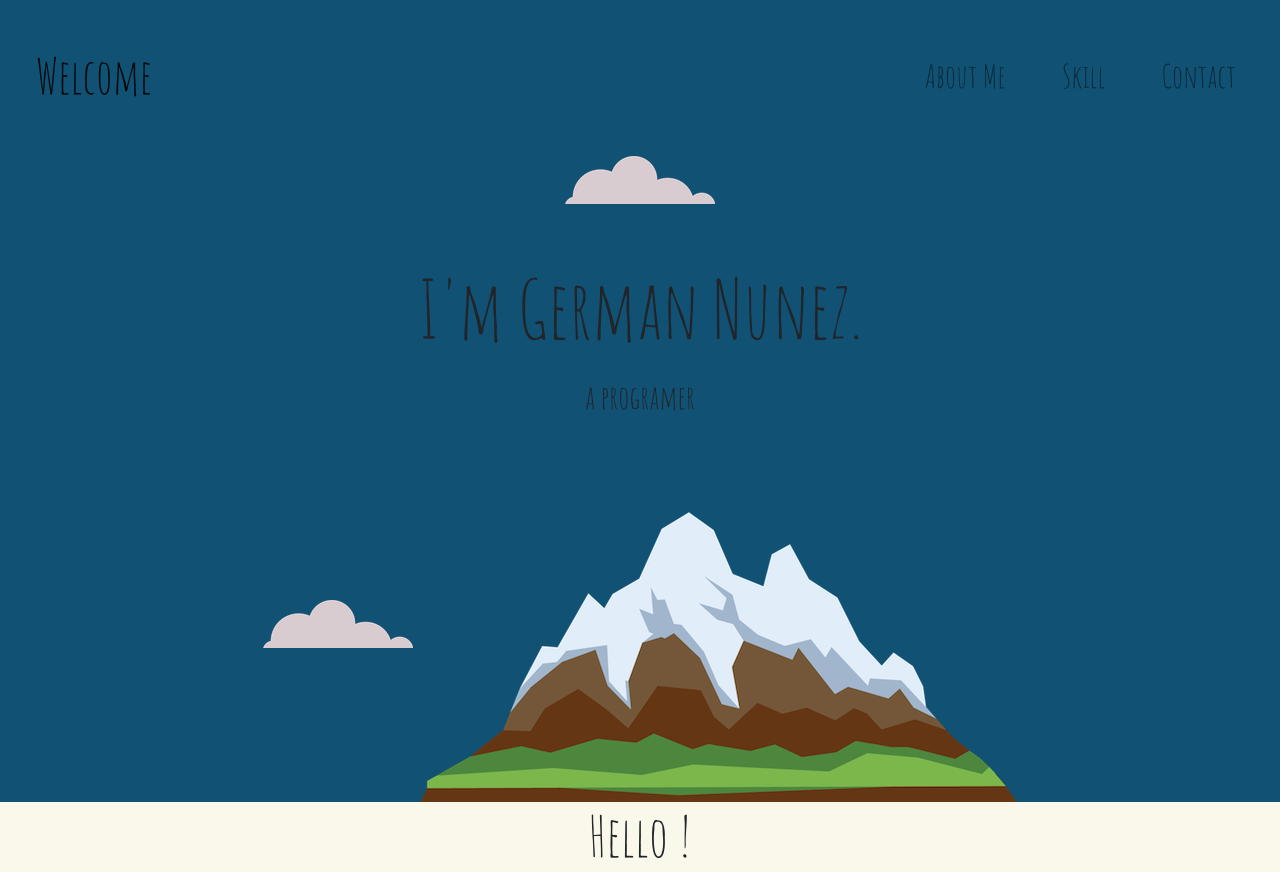
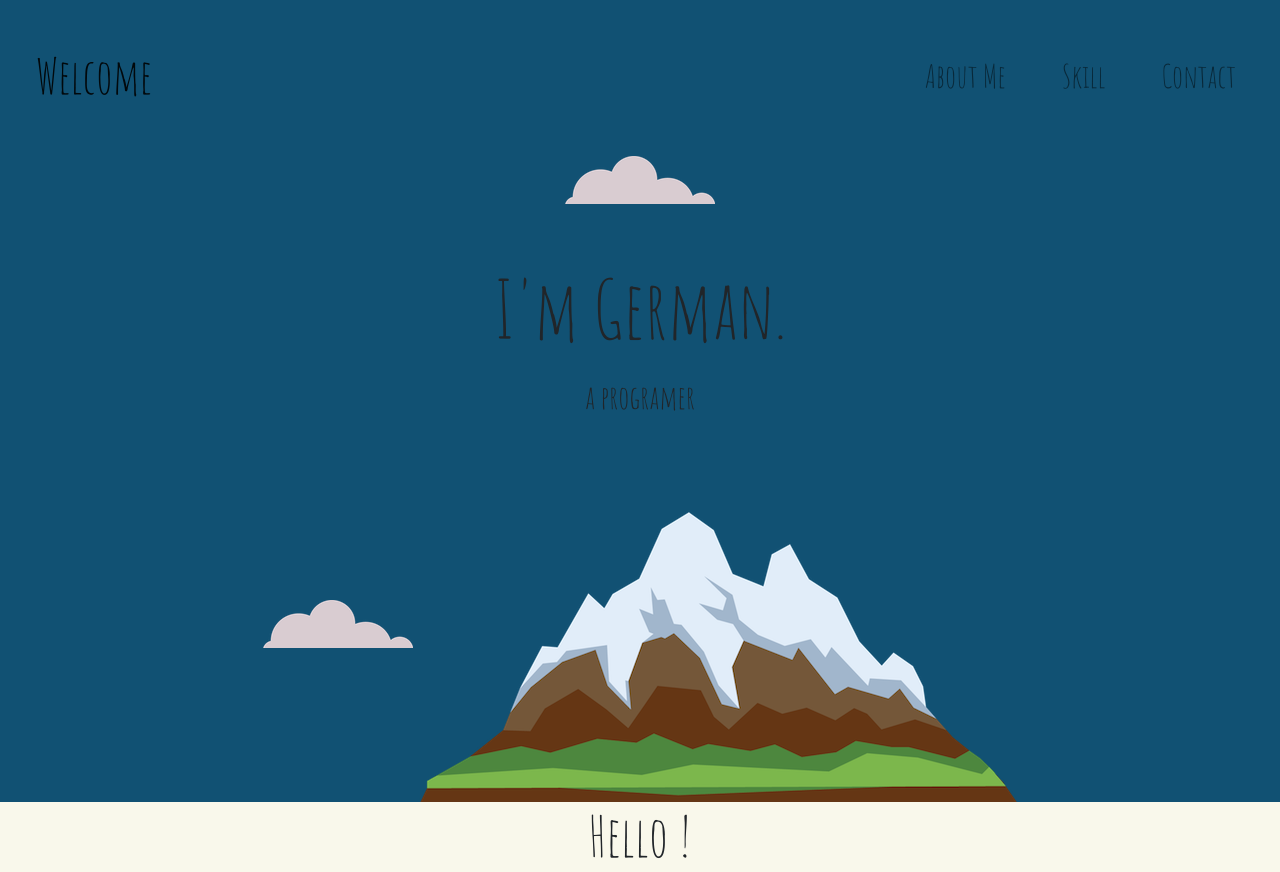
Before and after one commit to Germs31/Personal-Site, a plain HTML site: page index.html in a window 1280 px wide. Shown: the top 872 px of the page. Drawn offline with nearby package versions, Linux system fonts and the light colour scheme.

Commit message:
Update index.html

```diff
--- a/index.html
+++ b/index.html
@@ -44,7 +44,7 @@
 
         <img class="img-fluid"src="images/cloud.png" alt="cloud-img">
 
-        <h1>I'm German Nunez.</h1>
+        <h1>I'm German.</h1>
 
         <p class="programer">a programer</p>
 
```
